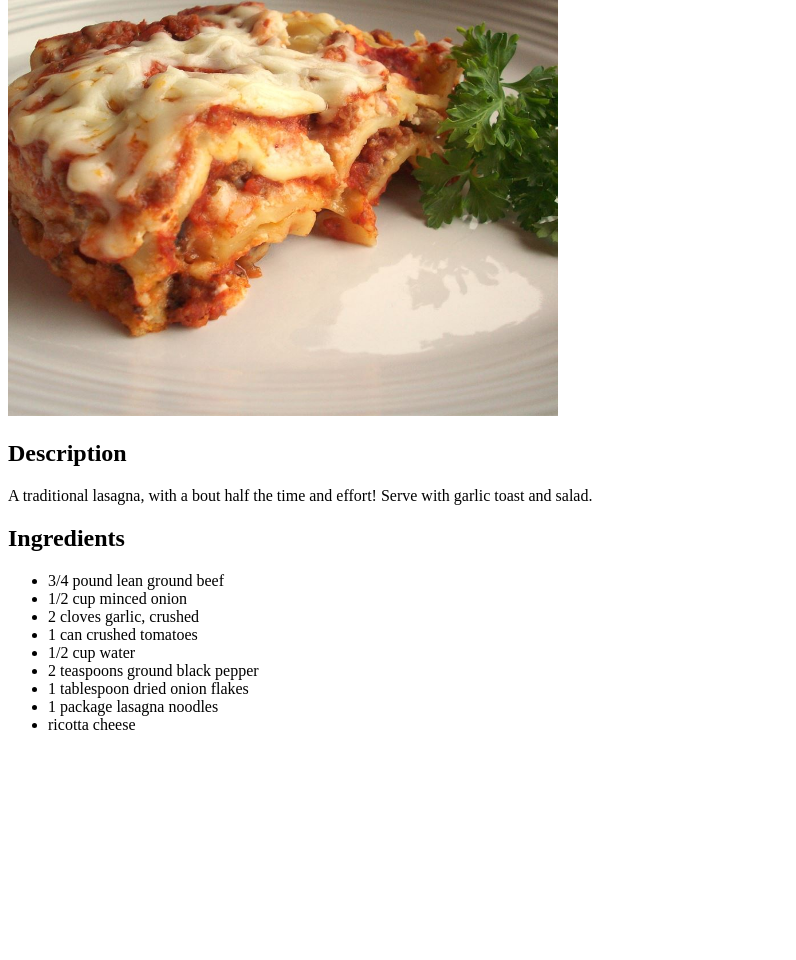
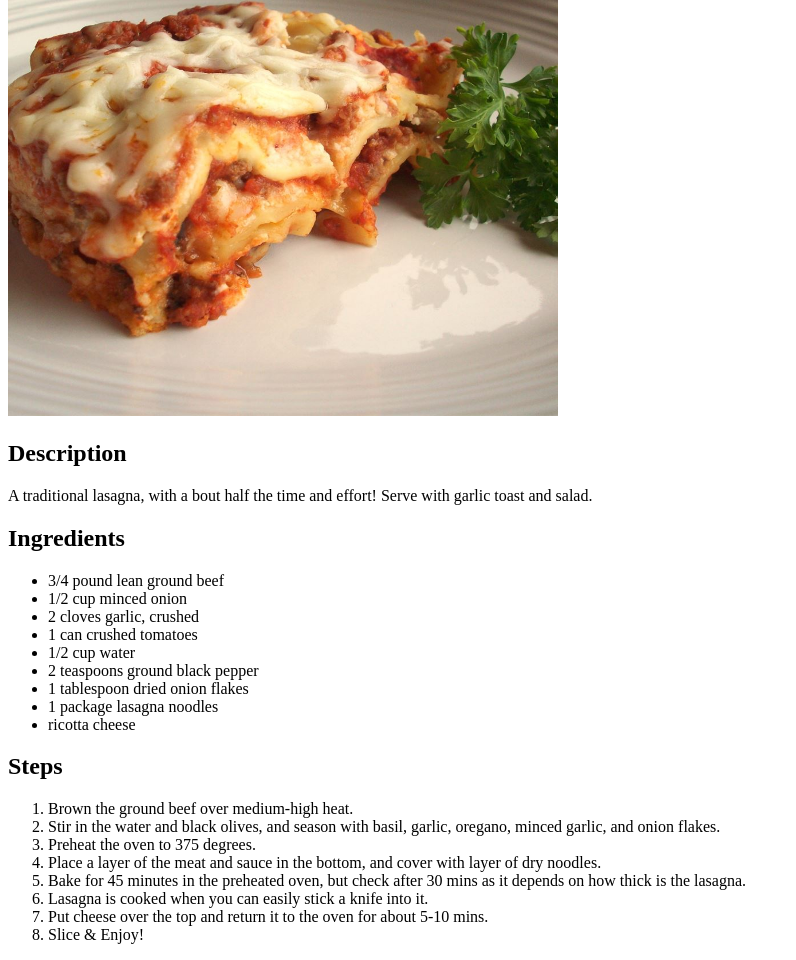
Before and after one commit to AliFahed/THE-ODIN-PROJECT, a plain HTML site: page Foundations/odin-recipes/recipes/lasagna.html in a window 1280 px wide. Shown: the part 164-1124 px from the top of the page, without its empty margins (0-796 px from the left). Before the commit the page ends 914 px from the top, so only its background shows below. Drawn offline with Linux system fonts and the light colour scheme.

Commit message:
Add lasagna steps

```diff
--- a/Foundations/odin-recipes/recipes/lasagna.html
+++ b/Foundations/odin-recipes/recipes/lasagna.html
@@ -30,5 +30,18 @@
         <li>1 package lasagna noodles</li>
         <li>ricotta cheese</li>
     </ul>
+
+    <!-- lasagna making steps -->
+    <h2>Steps</h2>
+    <ol>
+        <li>Brown the ground beef over medium-high heat.</li>
+        <li>Stir in the water and black olives, and season with basil, garlic, oregano, minced garlic, and onion flakes.</li>
+        <li>Preheat the oven to 375 degrees.</li>
+        <li>Place a layer of the meat and sauce in the bottom, and cover with layer of dry noodles.</li>
+        <li>Bake for 45 minutes in the preheated oven, but check after 30 mins as it depends on how thick is the lasagna.</li>
+        <li>Lasagna is cooked when you can easily stick a knife into it.</li>
+        <li>Put cheese over the top and return it to the oven for about 5-10 mins.</li>
+        <li>Slice & Enjoy!</li>
+    </ol>
 </body>
 </html>
```
